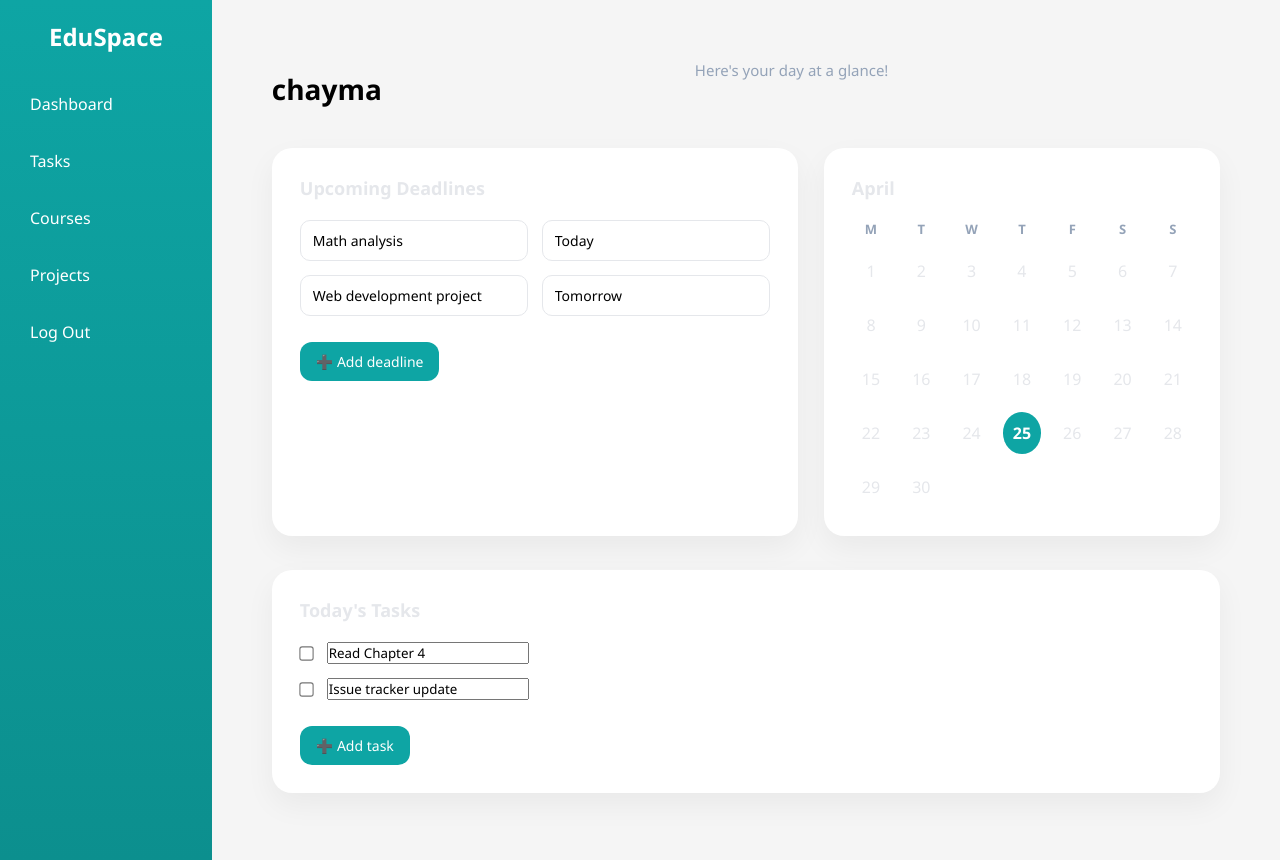
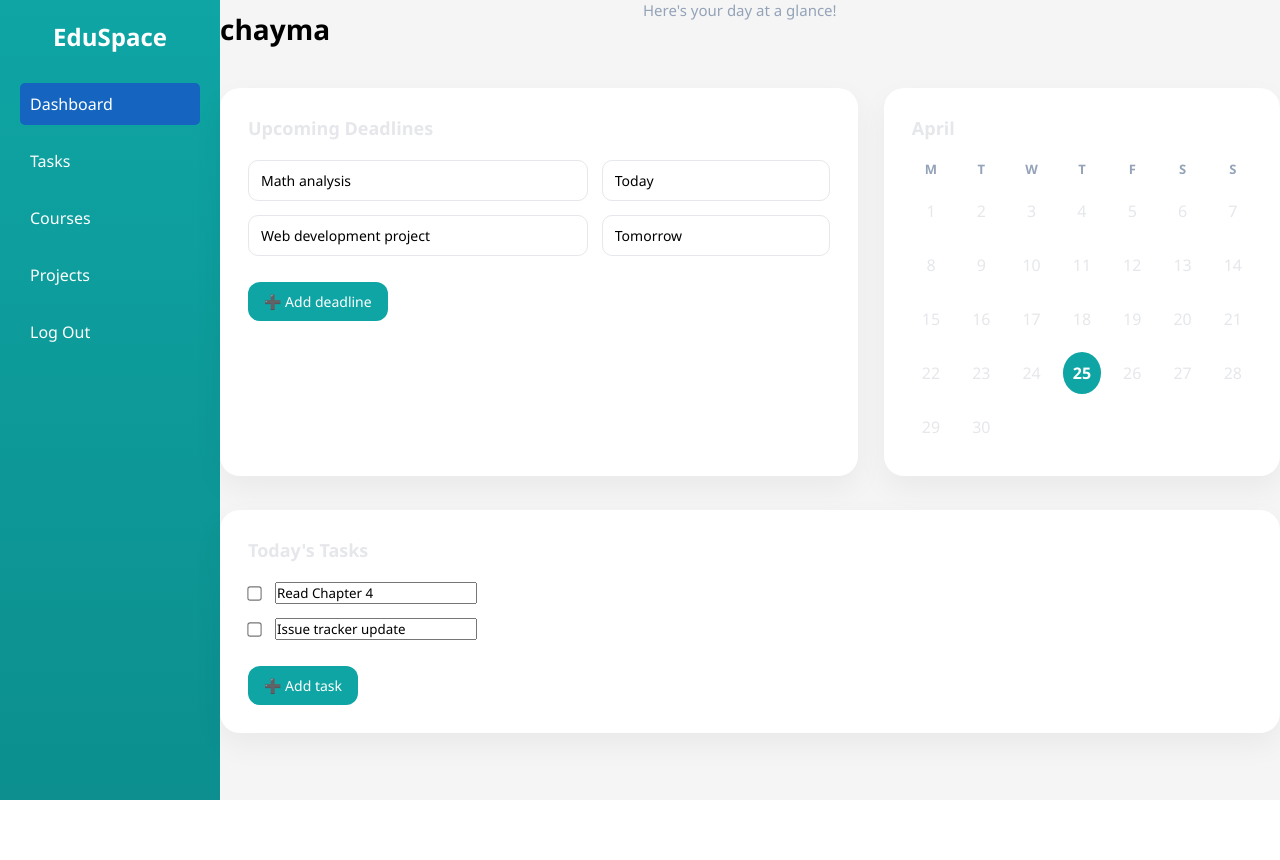
Before and after one commit to benmedikram/projetweb, a React (Create React App) app in the folder front/: page /dashboard in a window 1280 px wide. After the commit the page ends 800 px from the top, so only its background shows below. Built offline with nearby package versions, Linux system fonts and the light colour scheme.

Commit message:
fix padding

```diff
--- a/front/src/App.css
+++ b/front/src/App.css
@@ -36,6 +36,6 @@ body {
 
 .main-content {
   flex: 1;
-  padding: 30px;
+  padding: 0px;
   background-color: #f5f5f5;
 }
--- a/front/src/components/Sidebar.js
+++ b/front/src/components/Sidebar.js
@@ -7,7 +7,7 @@ const Sidebar = () => {
         <div className="sidebar">
             <h2>EduSpace</h2>
             <nav>
-                <NavLink to="/dashbord" className={({ isActive }) => isActive ? "active" : ""}>Dashboard</NavLink>
+                <NavLink to="/dashboard" className={({ isActive }) => isActive ? "active" : ""}>Dashboard</NavLink>
                 <NavLink to="/tasks" className={({ isActive }) => isActive ? "active" : ""}>Tasks</NavLink>
                 <NavLink to="/courses" className={({ isActive }) => isActive ? "active" : ""}>Courses</NavLink>
                 <NavLink to="/projects" className={({ isActive }) => isActive ? "active" : ""}>Projects</NavLink>
```
